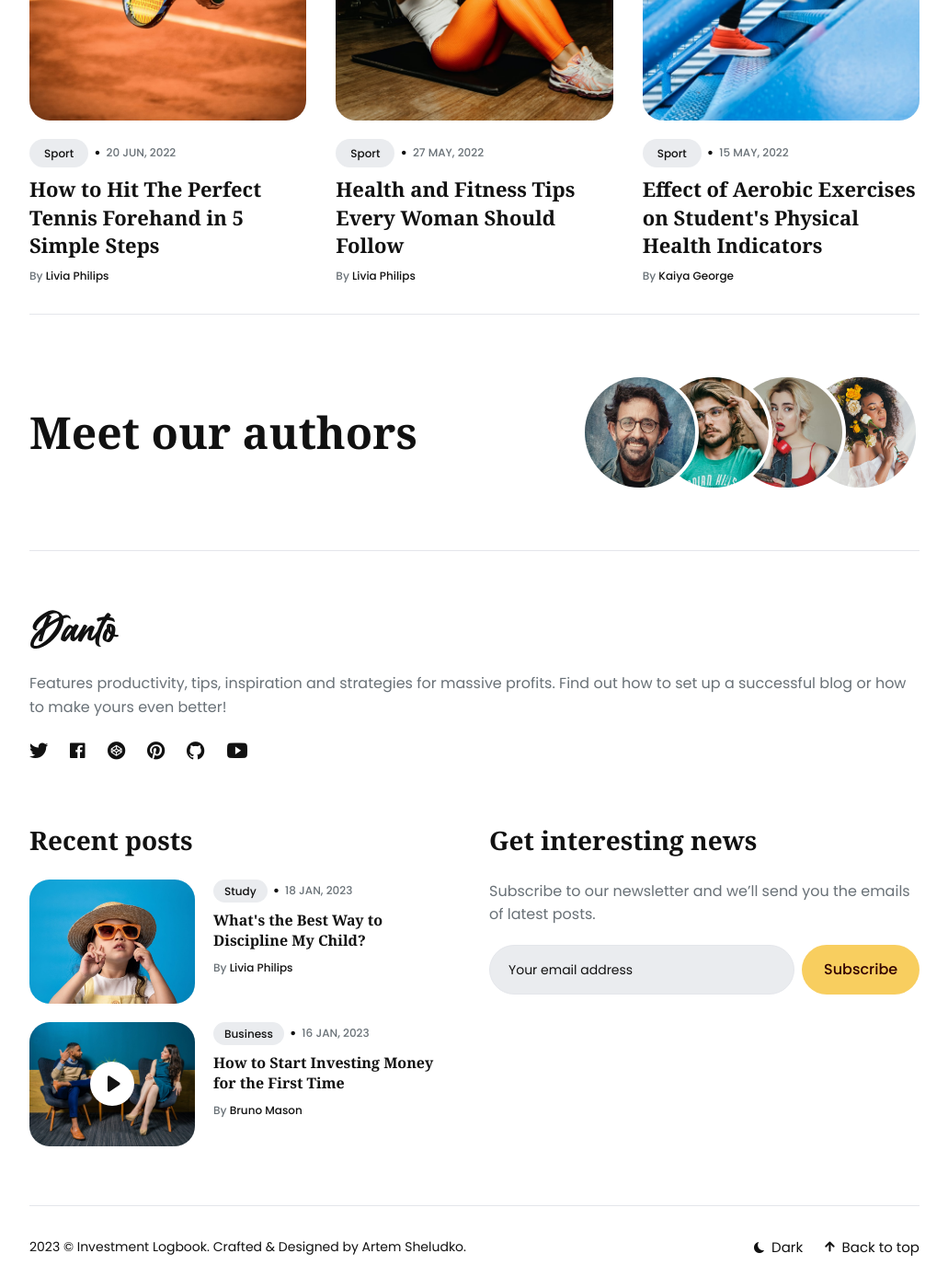
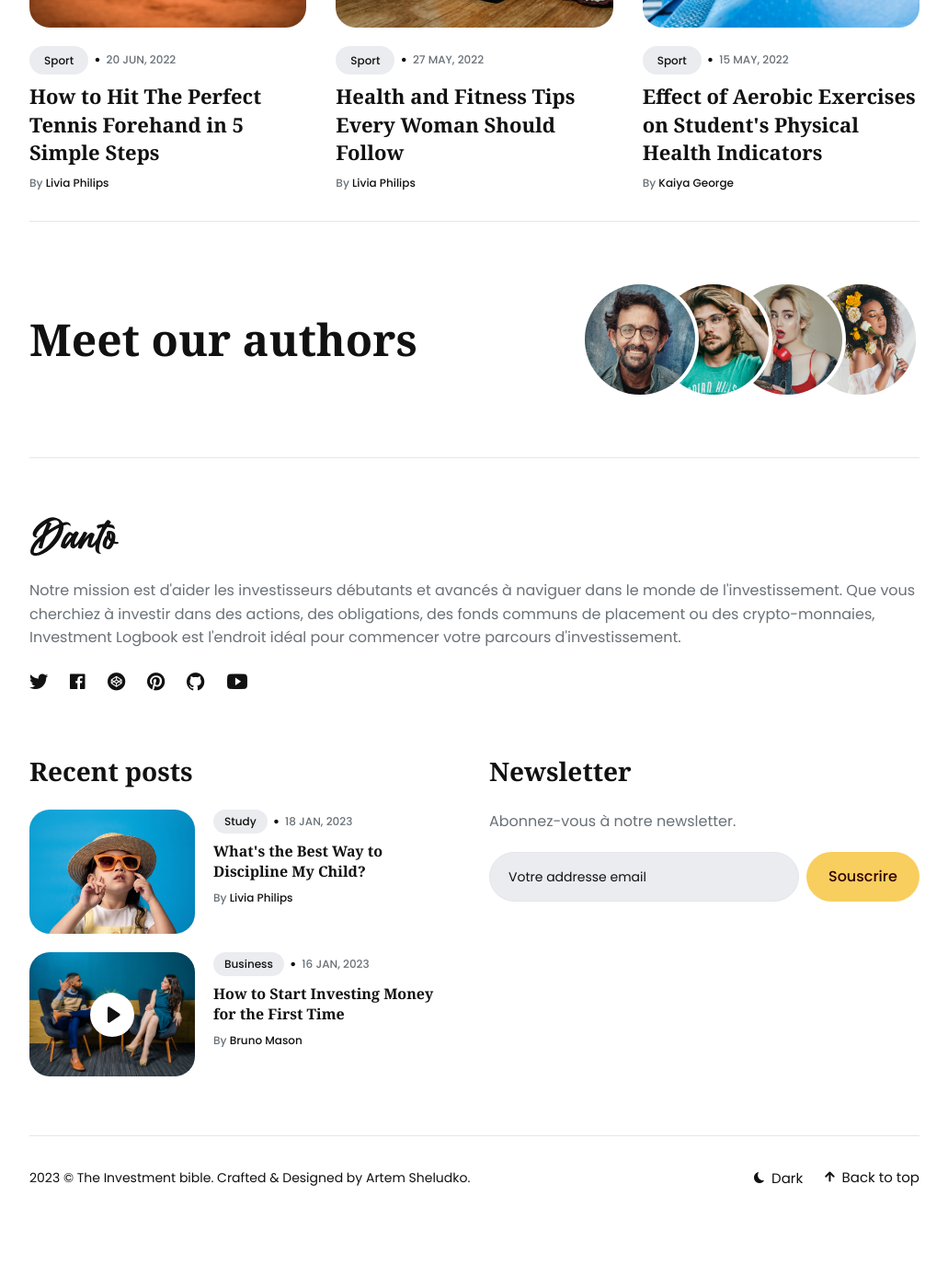
Before and after one commit to Thibaut-68/Investment-logbook.github.io, a Jekyll site: the page built from index.html, in a window 1280 px wide and 1400 px high, scrolled down 3778 px. Shown: the whole window at 92% size, without its empty margins (124-1155 px from the left). Built offline with Jekyll 4.4.1, drawn with Linux system fonts in a browser that asks for light colours; after the commit the page ends 5103 px from its top, so only the background shows below that; some of the changed text lies outside the part shown.

Commit message:
Update settings.yml

```diff
--- a/_data/settings.yml
+++ b/_data/settings.yml
@@ -1,7 +1,7 @@
 #-------------------------------
 # Site Settings
-title: Investment Logbook
-description: Notre mission est d'aider les investisseurs débutants et avancés à naviguer dans le monde de l'investissement en toute confiance. Que vous cherchiez à investir dans des actions, des obligations, des fonds communs de placement ou des crypto-monnaies, Investment Logbook est l'endroit idéal pour commencer votre parcours d'investissement.
+title: The Investment bible
+description: Notre mission est d'aider les investisseurs débutants et avancés à naviguer dans le monde de l'investissement. Que vous cherchiez à investir dans des actions, des obligations, des fonds communs de placement ou des crypto-monnaies, Investment Logbook est l'endroit idéal pour commencer votre parcours d'investissement.
 logo: "/images/logo.svg" # You can add own logo. For example "/images/logo.svg".
 logo_dark: "/images/logo-dark.svg"
 color_scheme: auto # You can choose three modes auto, light, and dark. By default, the auto mode is set, which means the user can choose the light or dark mode themself.
@@ -41,8 +41,8 @@ cta_button:
 # Hero Settings
 hero:
   enable: true
-  hero_title: L'investissement pour les débutants. No bullshit only facts !
-  hero_description: Notre mission, aider les investisseurs débutants et avancés à naviguer dans le monde de l'investissement pas à pas.
+  hero_title: L'investissement pour les débutants. 0 bullshit !
+  hero_description: Notre mission, aider les investisseurs débutants et avancés à naviguer dans le monde de l'investissement.
 
 
 #-------------------------------
@@ -70,7 +70,8 @@ authors_section:
 
 #-------------------------------
 # Footer Settings
-footer_description: Features productivity, tips, inspiration and strategies for massive profits. Find out how to set up a successful blog or how to make yours even better!
+footer_description: Notre mission est d'aider les investisseurs débutants et avancés à naviguer dans le monde de l'investissement. Que vous cherchiez à investir dans des actions, des obligations, des fonds communs de placement ou des crypto-monnaies, Investment Logbook est l'endroit idéal pour commencer votre parcours d'investissement.
+
 
 
 # Social Links
@@ -90,11 +91,11 @@ social:
 # Newsletter Settings
 mailchimp_settings:
   enable: true
-  mailchimp_title: Get interesting news
-  mailchimp_description: Subscribe to our newsletter and we’ll send you the emails of latest posts.
+  mailchimp_title: Newsletter
+  mailchimp_description: Abonnez-vous à notre newsletter.
   mailchimp_identifier: frnla.us6.list-manage.com/subscribe/post?u=6314d69a3f315af7ce3fb00a0&amp;id=3038727cc3 # Add your MailChimp form identifier. For example - frnla.us6.list-manage.com/subscribe/post?u=6314d69a3f315af7ce3fb00a0&amp;id=3038727cc3
-  mailchimp_input_text: Your email address
-  mailchimp_button_text: Subscribe
+  mailchimp_input_text: Votre addresse email
+  mailchimp_button_text: Souscrire
 
 
 #-------------------------------
@@ -109,7 +110,7 @@ contact:
 
 #-------------------------------
 # Comment Section (Disqus)
-disqus_identifier: anvod-studio-test # Add your shortname for Disqus Comment. For example anvod-studio-test
+disqus_identifier: The investment bible # Add your shortname for Disqus Comment. For example anvod-studio-test
 
 
 #-------------------------------
```
